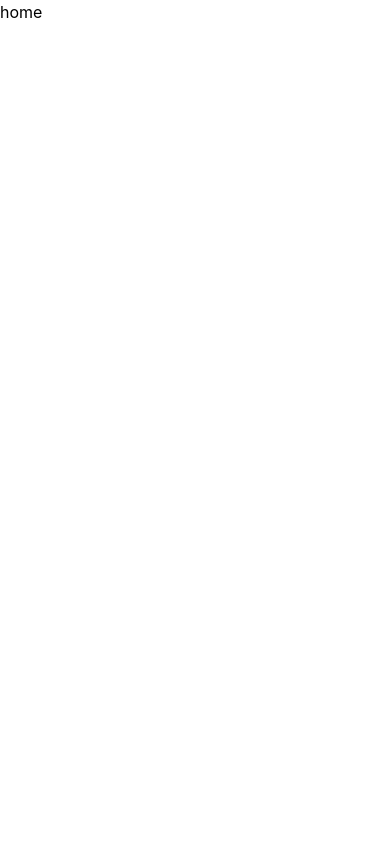
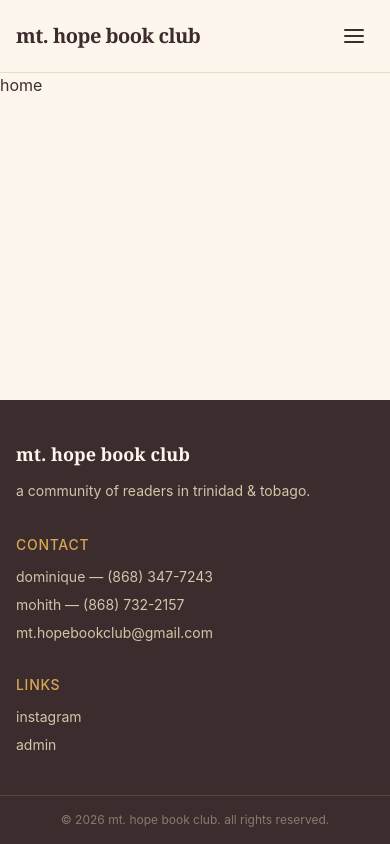
Before and after one commit to aidantrabs/mt-hope-bookclub, a React (Vite) app: page / in a window 390 px wide. Built offline with nearby package versions, Linux system fonts and the light colour scheme.

Commit message:
feat: add responsive header and footer layout

```diff
--- /dev/null
+++ b/src/components/layout/footer.tsx
@@ -0,0 +1,62 @@
+import { Link } from "react-router-dom";
+
+export const Footer = () => (
+  <footer className="bg-[#3d2c2e] text-[#fdf6ec] mt-auto">
+    <div className="max-w-6xl mx-auto px-4 py-10 grid grid-cols-1 md:grid-cols-3 gap-8">
+      <div>
+        <h3 className="font-serif text-lg font-bold mb-3">mt. hope book club</h3>
+        <p className="text-sm text-[#d4c4a8] leading-relaxed">
+          a community of readers in trinidad & tobago.
+        </p>
+      </div>
+
+      <div>
+        <h4 className="font-medium text-sm mb-3 uppercase tracking-wider text-[#d4a853]">contact</h4>
+        <ul className="space-y-2 text-sm text-[#d4c4a8]">
+          <li>
+            dominique —{" "}
+            <a href="tel:+18683477243" className="hover:text-white transition-colors">
+              (868) 347-7243
+            </a>
+          </li>
+          <li>
+            mohith —{" "}
+            <a href="tel:+18687322157" className="hover:text-white transition-colors">
+              (868) 732-2157
+            </a>
+          </li>
+          <li>
+            <a href="mailto:mt.hopebookclub@gmail.com" className="hover:text-white transition-colors">
+              mt.hopebookclub@gmail.com
+            </a>
+          </li>
+        </ul>
+      </div>
+
+      <div>
+        <h4 className="font-medium text-sm mb-3 uppercase tracking-wider text-[#d4a853]">links</h4>
+        <ul className="space-y-2 text-sm text-[#d4c4a8]">
+          <li>
+            <a
+              href="https://www.instagram.com/mt.hopebookclub"
+              target="_blank"
+              rel="noopener noreferrer"
+              className="hover:text-white transition-colors"
+            >
+              instagram
+            </a>
+          </li>
+          <li>
+            <Link to="/admin" className="hover:text-white transition-colors">
+              admin
+            </Link>
+          </li>
+        </ul>
+      </div>
+    </div>
+
+    <div className="border-t border-[#5a4345] text-center py-4 text-xs text-[#8a7a6c]">
+      &copy; {new Date().getFullYear()} mt. hope book club. all rights reserved.
+    </div>
+  </footer>
+);
--- /dev/null
+++ b/src/components/layout/header.tsx
@@ -0,0 +1,77 @@
+import { useState } from "react";
+import { Link, NavLink } from "react-router-dom";
+
+const navLinks = [
+  { to: "/", label: "home" },
+  { to: "/books", label: "books" },
+  { to: "/about", label: "about" },
+  { to: "/contact", label: "contact" },
+];
+
+export const Header = () => {
+  const [menuOpen, setMenuOpen] = useState(false);
+
+  return (
+    <header className="bg-[#fdf6ec] border-b border-[#e8dcc8] sticky top-0 z-50">
+      <div className="max-w-6xl mx-auto px-4 py-4 flex items-center justify-between">
+        <Link to="/" className="text-[#3d2c2e] font-serif text-xl font-bold tracking-tight">
+          mt. hope book club
+        </Link>
+
+        <nav className="hidden md:flex gap-6">
+          {navLinks.map((link) => (
+            <NavLink
+              key={link.to}
+              to={link.to}
+              className={({ isActive }) =>
+                `text-sm font-medium transition-colors ${
+                  isActive ? "text-[#c26a4a]" : "text-[#3d2c2e] hover:text-[#c26a4a]"
+                }`
+              }
+            >
+              {link.label}
+            </NavLink>
+          ))}
+        </nav>
+
+        <button
+          onClick={() => setMenuOpen(!menuOpen)}
+          className="md:hidden text-[#3d2c2e] p-2"
+          aria-label={menuOpen ? "close menu" : "open menu"}
+        >
+          {menuOpen ? (
+            <svg xmlns="http://www.w3.org/2000/svg" width="24" height="24" viewBox="0 0 24 24" fill="none" stroke="currentColor" strokeWidth="2" strokeLinecap="round" strokeLinejoin="round">
+              <line x1="18" y1="6" x2="6" y2="18" />
+              <line x1="6" y1="6" x2="18" y2="18" />
+            </svg>
+          ) : (
+            <svg xmlns="http://www.w3.org/2000/svg" width="24" height="24" viewBox="0 0 24 24" fill="none" stroke="currentColor" strokeWidth="2" strokeLinecap="round" strokeLinejoin="round">
+              <line x1="3" y1="12" x2="21" y2="12" />
+              <line x1="3" y1="6" x2="21" y2="6" />
+              <line x1="3" y1="18" x2="21" y2="18" />
+            </svg>
+          )}
+        </button>
+      </div>
+
+      {menuOpen && (
+        <nav className="md:hidden border-t border-[#e8dcc8] bg-[#fdf6ec] px-4 pb-4">
+          {navLinks.map((link) => (
+            <NavLink
+              key={link.to}
+              to={link.to}
+              onClick={() => setMenuOpen(false)}
+              className={({ isActive }) =>
+                `block py-3 text-sm font-medium border-b border-[#e8dcc8] last:border-0 ${
+                  isActive ? "text-[#c26a4a]" : "text-[#3d2c2e]"
+                }`
+              }
+            >
+              {link.label}
+            </NavLink>
+          ))}
+        </nav>
+      )}
+    </header>
+  );
+};
--- a/src/components/layout/index.ts
+++ b/src/components/layout/index.ts
@@ -1 +1,3 @@
 export { PageWrapper } from "./page-wrapper.tsx";
+export { Header } from "./header.tsx";
+export { Footer } from "./footer.tsx";
--- a/src/components/layout/page-wrapper.tsx
+++ b/src/components/layout/page-wrapper.tsx
@@ -1,11 +1,13 @@
 import { Outlet } from "react-router-dom";
+import { Header } from "./header.tsx";
+import { Footer } from "./footer.tsx";
 
-export const PageWrapper = () => {
-  return (
-    <div className="min-h-screen flex flex-col">
-      <main className="flex-1">
-        <Outlet />
-      </main>
-    </div>
-  );
-}
+export const PageWrapper = () => (
+  <div className="min-h-screen flex flex-col bg-[#fdf6ec] text-[#3d2c2e]">
+    <Header />
+    <main className="flex-1">
+      <Outlet />
+    </main>
+    <Footer />
+  </div>
+);
```
